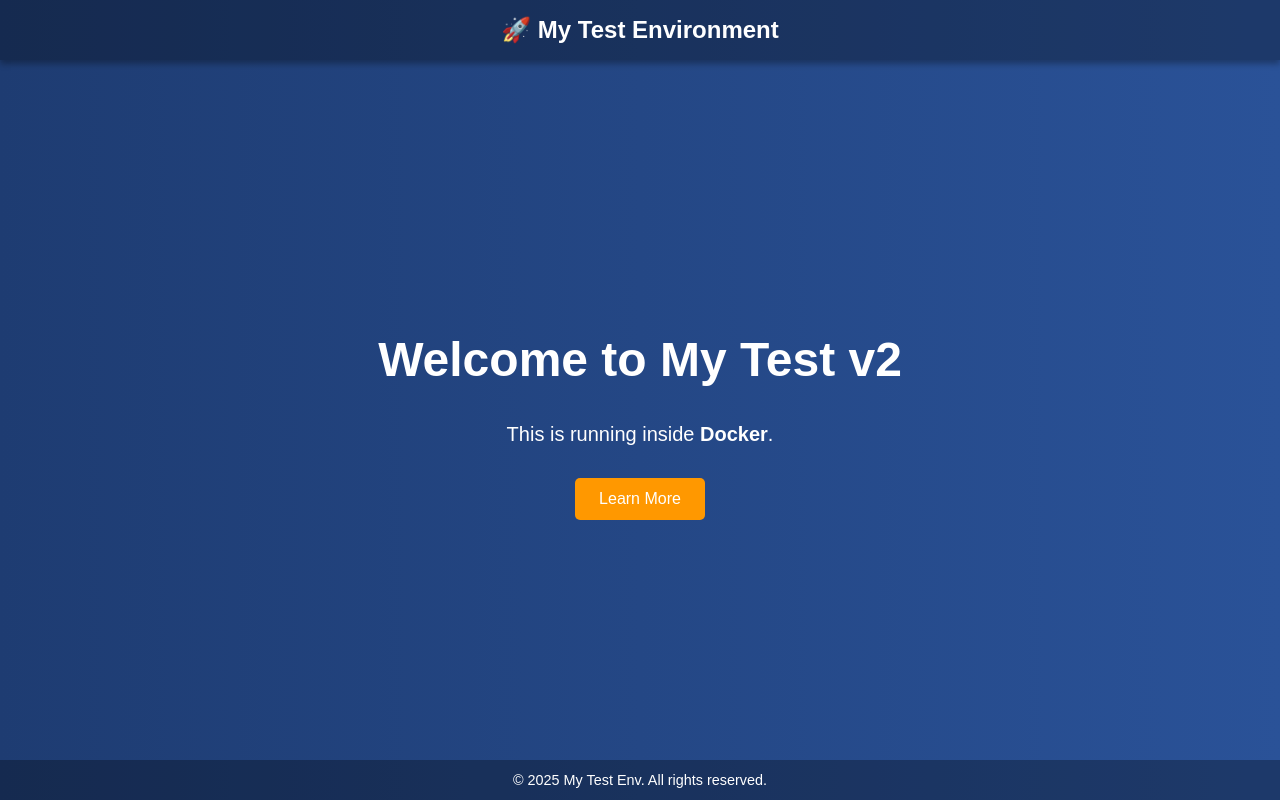
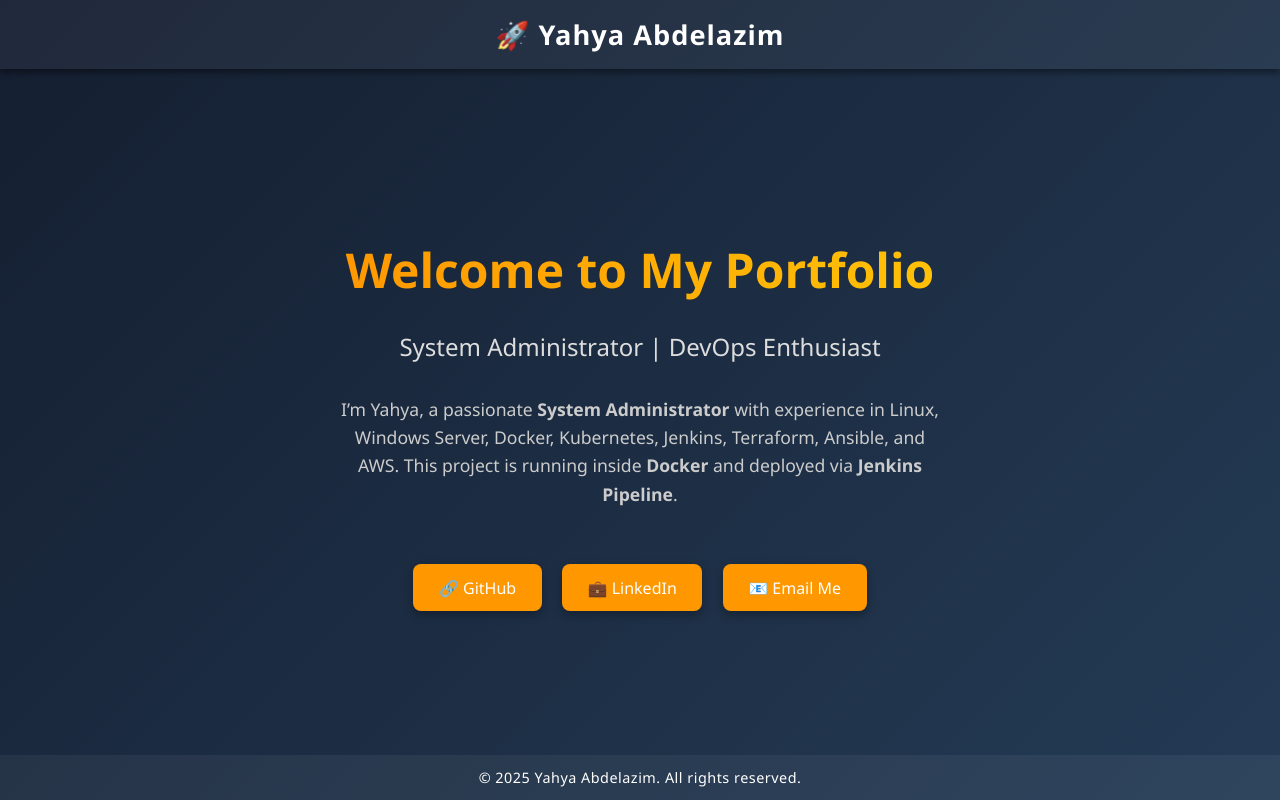
Before and after one commit to Yahia58/cv-project, a plain HTML site: page index.html in a window 1280 px wide. Drawn offline with Linux system fonts and the light colour scheme.

Commit message:
Update index.html

```diff
--- a/index.html
+++ b/index.html
@@ -3,12 +3,12 @@
 <head>
   <meta charset="UTF-8" />
   <meta name="viewport" content="width=device-width, initial-scale=1.0" />
-  <title>My Test Env</title>
+  <title>Yahya Abdelazim | Portfolio</title>
   <style>
     body {
       margin: 0;
-      font-family: Arial, sans-serif;
-      background: linear-gradient(to right, #1e3c72, #2a5298);
+      font-family: 'Segoe UI', Tahoma, Geneva, Verdana, sans-serif;
+      background: linear-gradient(135deg, #141e30, #243b55);
       color: #fff;
       text-align: center;
       display: flex;
@@ -17,11 +17,12 @@
       min-height: 100vh;
     }
     header {
-      background: rgba(0, 0, 0, 0.3);
+      background: rgba(255, 255, 255, 0.05);
       padding: 1rem;
-      font-size: 1.5rem;
+      font-size: 1.7rem;
       font-weight: bold;
-      box-shadow: 0 4px 6px rgba(0,0,0,0.3);
+      letter-spacing: 1px;
+      box-shadow: 0 4px 6px rgba(0,0,0,0.4);
     }
     main {
       flex: 1;
@@ -33,42 +34,71 @@
     }
     h1 {
       font-size: 3rem;
-      margin-bottom: 1rem;
+      margin-bottom: 0.5rem;
+      background: linear-gradient(to right, #ff9800, #ffc107);
+      -webkit-background-clip: text;
+      -webkit-text-fill-color: transparent;
+    }
+    h2 {
+      font-size: 1.5rem;
+      font-weight: 300;
+      color: #ddd;
+      margin-bottom: 2rem;
     }
     p {
-      font-size: 1.25rem;
-      margin-bottom: 2rem;
+      font-size: 1.1rem;
+      max-width: 600px;
+      margin: 0 auto 2rem;
+      line-height: 1.6;
+      color: #ccc;
     }
     .btn {
       background: #ff9800;
       color: #fff;
       border: none;
-      padding: 0.75rem 1.5rem;
+      padding: 0.8rem 1.6rem;
       font-size: 1rem;
-      border-radius: 5px;
+      border-radius: 8px;
       cursor: pointer;
-      transition: background 0.3s ease;
+      transition: all 0.3s ease;
       text-decoration: none;
+      box-shadow: 0 4px 10px rgba(0,0,0,0.3);
+      margin: 0.5rem;
+      display: inline-block;
     }
     .btn:hover {
       background: #e68900;
+      transform: translateY(-2px);
+    }
+    .links {
+      margin-top: 1rem;
     }
     footer {
-      background: rgba(0, 0, 0, 0.3);
-      padding: 0.75rem;
+      background: rgba(255, 255, 255, 0.05);
+      padding: 0.8rem;
       font-size: 0.9rem;
+      letter-spacing: 0.5px;
     }
   </style>
 </head>
 <body>
-  <header>🚀 My Test Environment</header>
+  <header>🚀 Yahya Abdelazim</header>
   <main>
-    <h1>Welcome to My Test v2</h1>
-    <p>This is running inside <strong>Docker</strong>.</p>
-    <a href="https://www.docker.com/" target="_blank" class="btn">Learn More</a>
+    <h1>Welcome to My Portfolio</h1>
+    <h2>System Administrator | DevOps Enthusiast</h2>
+    <p>
+      I’m Yahya, a passionate <strong>System Administrator</strong> with experience in Linux,
+      Windows Server, Docker, Kubernetes, Jenkins, Terraform, Ansible, and AWS.
+      This project is running inside <strong>Docker</strong> and deployed via <strong>Jenkins Pipeline</strong>.
+    </p>
+    <div class="links">
+      <a href="https://github.com/Yahia58" target="_blank" class="btn">🔗 GitHub</a>
+      <a href="https://www.linkedin.com/in/yahya-abdelazim" target="_blank" class="btn">💼 LinkedIn</a>
+      <a href="mailto:yahia@example.com" class="btn">📧 Email Me</a>
+    </div>
   </main>
   <footer>
-    &copy; 2025 My Test Env. All rights reserved.
+    &copy; 2025 Yahya Abdelazim. All rights reserved.
   </footer>
 </body>
 </html>
```
